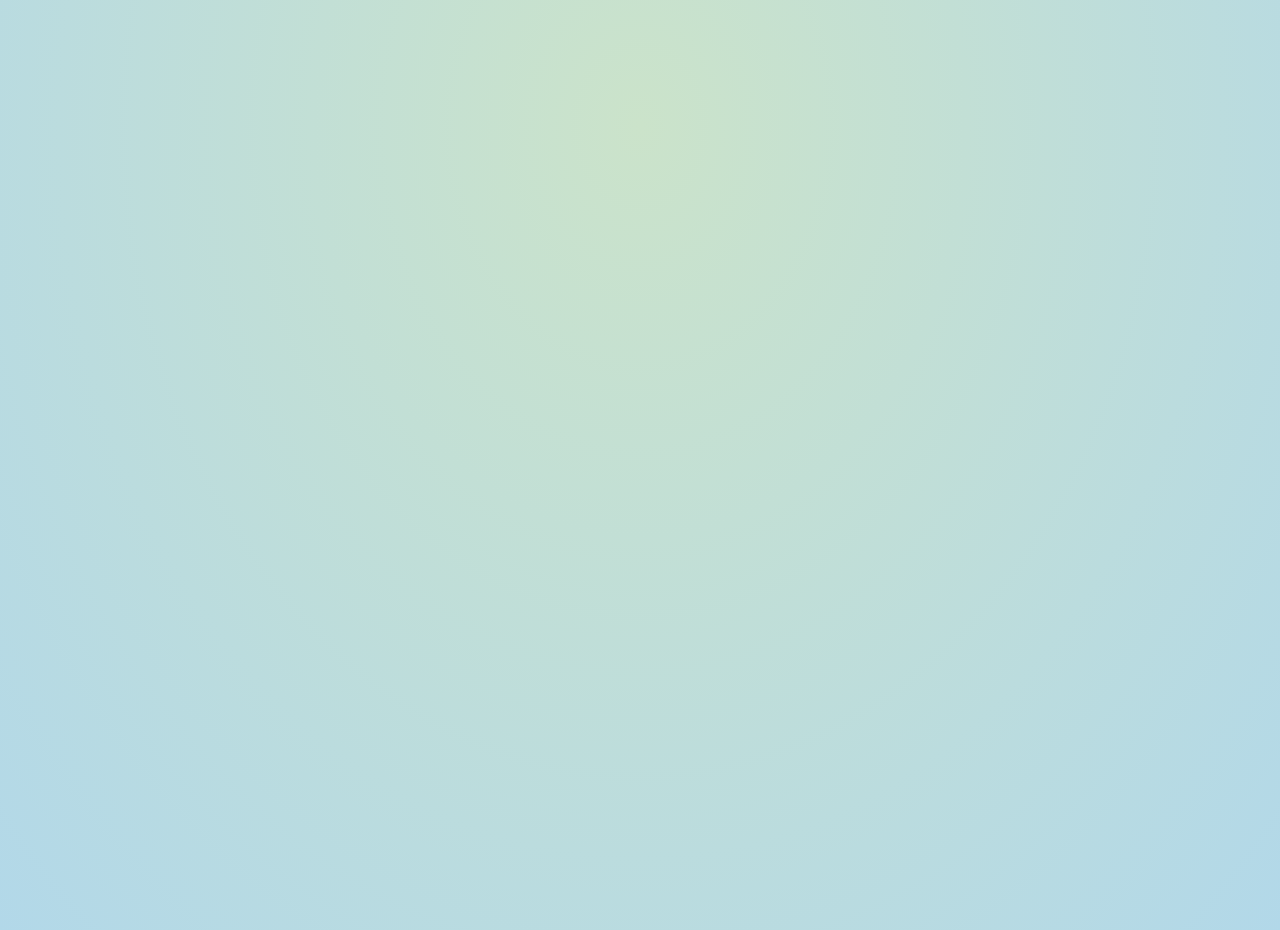
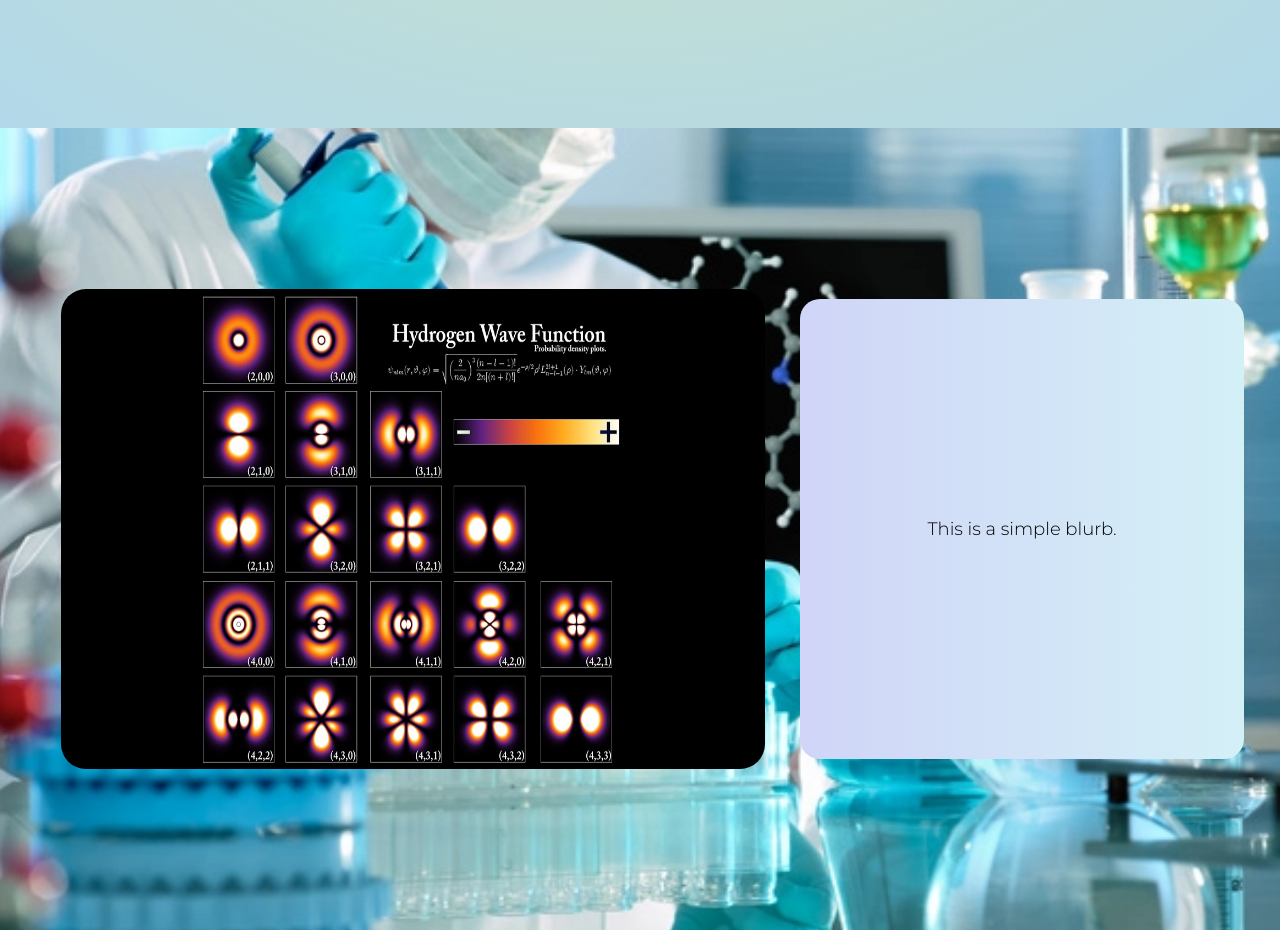
Before and after one commit to LuvaiCutlerywala/personal-website, a plain HTML site: page index.html in a window 1280 px wide. Shown: the part 680-1610 px from the top of the page. Drawn offline with Linux system fonts and the light colour scheme.

Commit message:
Added a physics section

```diff
--- a/index.html
+++ b/index.html
@@ -1,14 +1,14 @@
 <html>
     <head>
         <title>Luvai Cutlerywala</title>
-        <link rel="icon" type="image/x-icon" href="icon.ico">
+        <link rel="icon" type="image/x-icon" href="./images/icon.ico">
         <link rel="stylesheet" type="text/css" href="styles.css">
         <script src="scripts.js"></script>
     </head>
 
     <body>
         <div id="main-content">
-            <div id="first-section" class="section">
+            <div id="intro-section" class="section">
                 <div id="title-widget" class="widget header-widgets">
                     <div id="title-widget-inner-content" class="inner-content">
                         <p>This is the header.</p>
@@ -18,7 +18,17 @@
                     <p>This is another header.</p>
                 </div>
             </div>
-            <div id="second-section" class="section">
+            <div id="physics-section" class="section">
+                <div id="physics-asset-wrapper" class="asset-wrapper">
+                    <a href="http://wavefunction.danielsvane.dk/" target="_blank">
+                        <img src="./hydrogen-wave-functions.png" id="physics-descriptor-asset" class="descriptor-asset" title="Simulate the hydrogen atom for yourself!">
+                    </a>
+                </div>
+                <div id="physics-blurb-widget" class="widget descriptor-widgets">
+                    <p>This is a simple blurb.</p>
+                </div>
+            </div>
+            <div id="cs-section" class="section">
 
             </div>
         </div>
--- a/styles.css
+++ b/styles.css
@@ -1,8 +1,10 @@
 @import url('https://fonts.googleapis.com/css2?family=Poppins:wght@300&family=Roboto:wght@300&display=swap');
+@import url('https://fonts.googleapis.com/css2?family=Montserrat:wght@300&display=swap');
 
 body {
     margin: 0px;
     background-image: radial-gradient(#cbe3ca, #b2d8e9);
+    background-attachment: fixed;
 }
 
 #main-content {
@@ -16,6 +18,43 @@ body {
     font-weight: bold;
     font-size: xx-large;
     color: #2e5266;
+}
+
+#physics-section {
+    width: 100%;
+    background-image: url('./images/laboratory-section.png');
+    background-attachment: fixed;
+    background-size: cover;
+    flex-direction: row;
+}
+
+.descriptor-widgets {
+    font-family: 'Montserrat', sans-serif;
+    font-size: large;
+    font-weight: lighter;
+    height: 50%;
+    padding: 30px;
+    width: 30%;
+    float: right;
+}
+
+.asset-wrapper {
+    width: 55%;
+    height: 60%;
+    padding: 30px;
+    border-radius: 5px;
+    float: left;
+    transition: transform 0.25s;
+}
+
+.asset-wrapper:hover {
+    transform: scale(1.125);
+}
+
+.descriptor-asset {
+    border-radius: 25px;
+    width: 100%;
+    height: 100%;
 }
 
 .inner-content {
@@ -43,12 +82,11 @@ body {
     border-radius: 20px;
     transition: transform 0.25s, color 0.25s;
     margin: 5px;
-    background: linear-gradient(to left , #cbe3ca, #efe2ec);
+    background: linear-gradient(to left , #d4f0f7, #d0d5f7);
 }
 
 .widget:hover {
     transform: scale(1.125);
-
     background: linear-gradient(to left top, #efe2ec, #b2d8e9);
 }
 
```
Also changed, not shown: hydrogen-wave-functions.png (added), images/fluid-gradient-artifacts.png (renamed from fluid-gradient-artifacts.png), images/icon.ico (renamed from icon.ico), images/laboratory-section.png (added).
